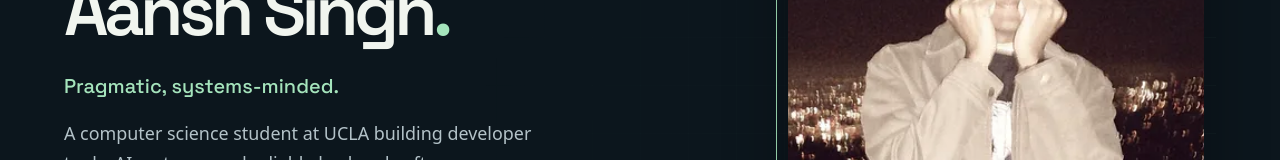
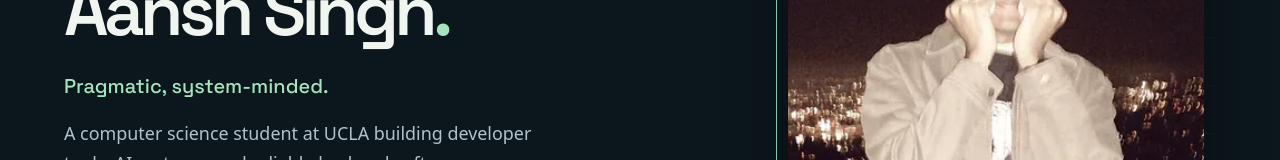
Before and after one commit to singhsitanshu/Portfolio, a React (Vite) app: page / in a window 1280 px wide. Shown: the part 360-520 px from the top of the page. Built offline with nearby package versions, Linux system fonts and the light colour scheme.

Commit message:
Fixed main subtitle.

```diff
--- a/src/content/portfolio.ts
+++ b/src/content/portfolio.ts
@@ -21,7 +21,7 @@
   hero: {
     greeting: 'Hi, I’m',
     introduction: 'A computer science student at UCLA building developer tools, AI systems, and reliable backend software.',
-    perspective: 'Pragmatic, systems-minded.',
+    perspective: 'Pragmatic, system-minded.',
     portrait: {
       src: '/images/aansh-singh-800.jpg',
       srcSet: '/images/aansh-singh-480.webp 480w, /images/aansh-singh-800.webp 800w, /images/aansh-singh-1120.webp 1120w',
```
